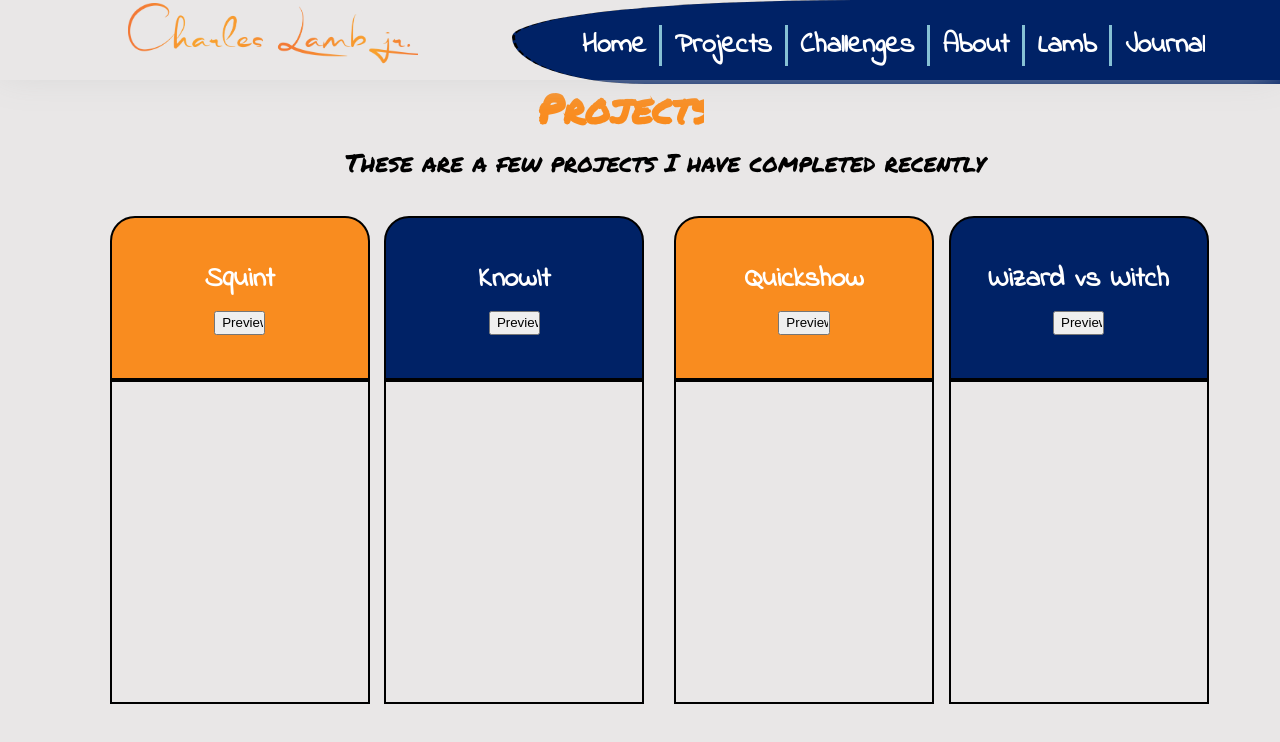
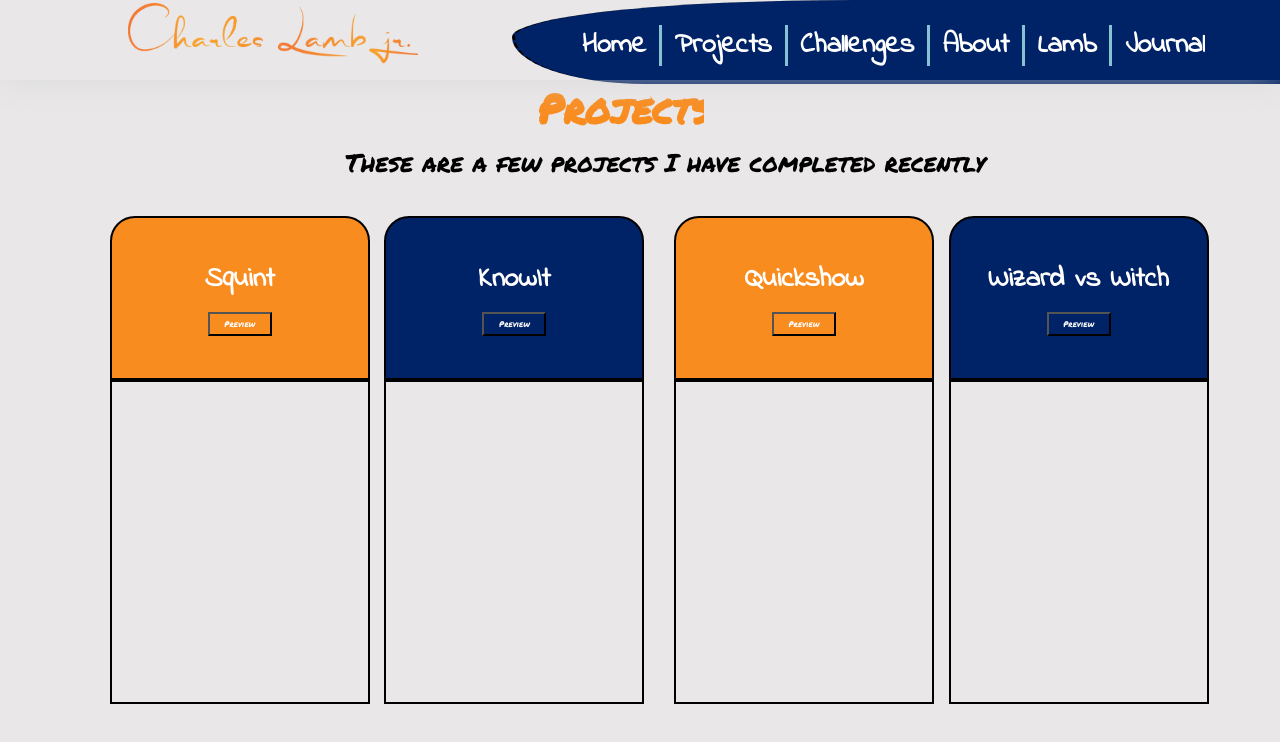
Before and after one commit to cyberstizz/charleslambjr, a React (Create React App) app: page /projects in a window 1280 px wide. Shown: the top 742 px of the page. Built offline with nearby package versions, Linux system fonts and the light colour scheme; a web font is replaced by a local one.

Commit message:
added a button to the top of the cards and styled it a bit though I need more

```diff
--- a/src/components/Card.js
+++ b/src/components/Card.js
@@ -5,7 +5,8 @@ import './Card.css';
 const Card = (props) => {
     return (
         <div id='wholeCard'>
-            <div id='cardTop' style={{backgroundColor: props.backgroundColor}}><br />  {props.title} <br /> <button style={{width: '4vw', height: '3vh'}}>Preview</button></div>
+            <div id='cardTop' style={{backgroundColor: props.backgroundColor}}><br />  {props.title} <br /> <button style={{backgroundColor: props.backgroundColor, 'color': 'white', 'font-size': '8px', 'font-family': 'Permanent Marker, cursive',
+width: '5vw', height: '3vh'}}>Preview</button></div>
         <div id="entireCardBody">
         <div id="cardTitle"></div>
         </div>
```
